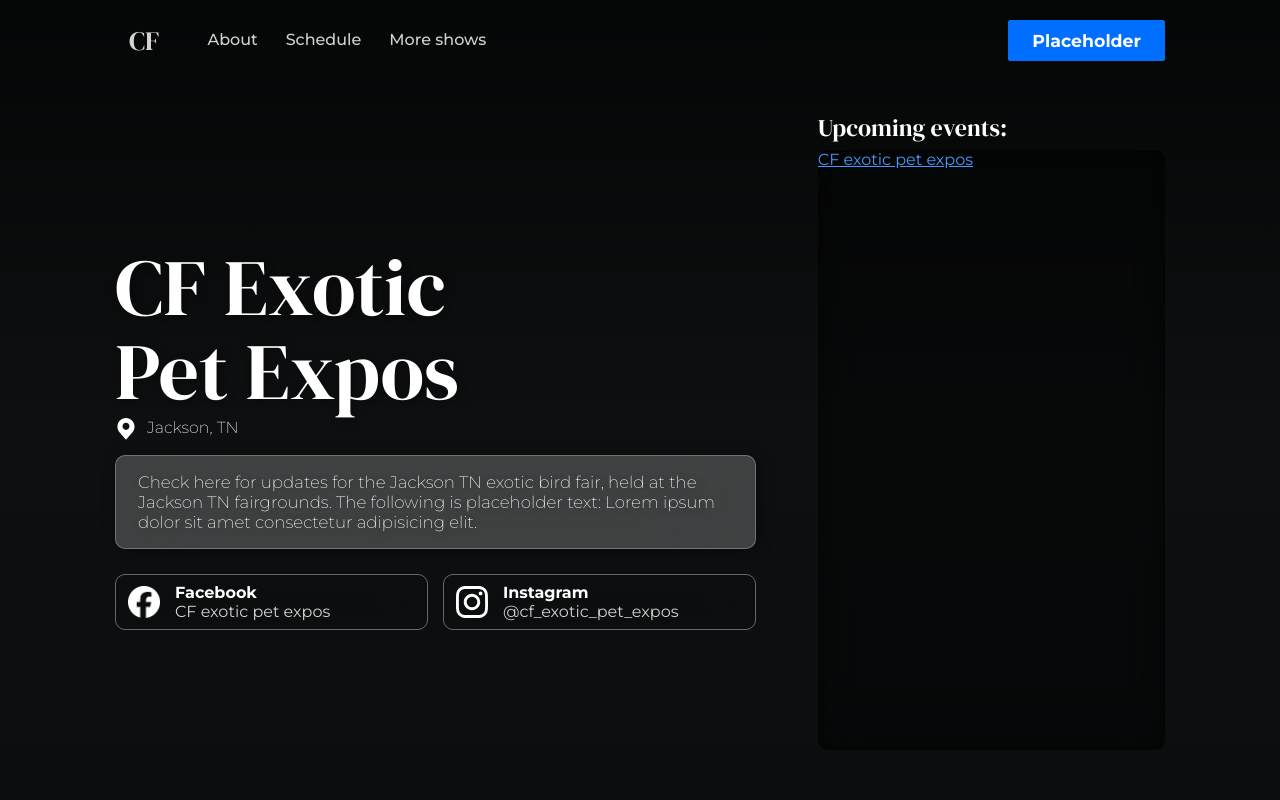
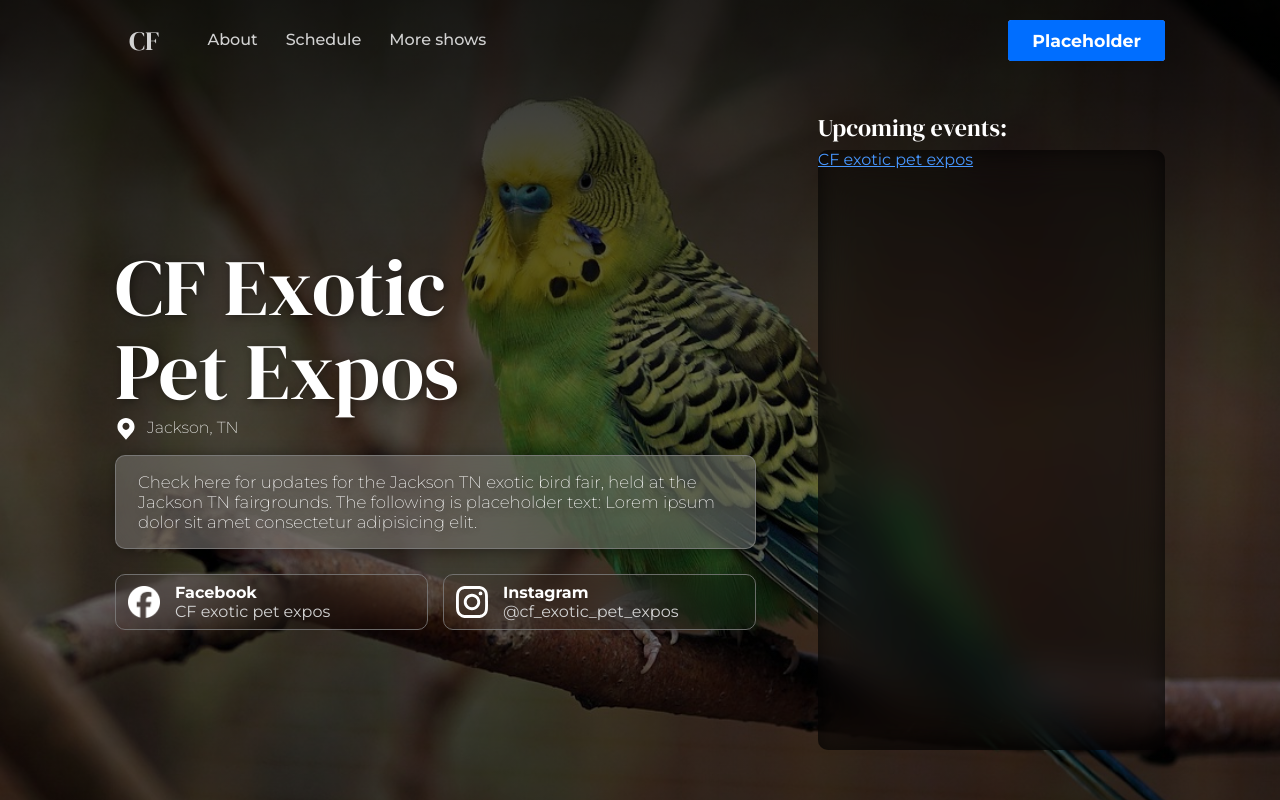
Before and after one commit to not-the/cf-exotic-pet-expos, a plain HTML site: page index.html in a window 1280 px wide. Shown: the top 800 px of the page. Drawn offline with Linux system fonts and the light colour scheme; the site is published under a folder, as on GitHub Pages, so addresses that start at the root find nothing.

Commit message:
Relative URLs (CSS)

```diff
--- a/styles.css
+++ b/styles.css
@@ -224,7 +224,7 @@ body.show_menu #nav { -webkit-backdrop-filter: unset; backdrop-filter: unset; ba
 #main {
     background-image:
         linear-gradient(rgba(0, 0, 0, 0.83) 0%, rgba(0, 0, 0, 0.5) 50%, rgba(0, 0, 0, 0.6) 100%),
-        url(/assets/images/budgie-2201256_1280_edit.jpg);
+        url(./assets/images/budgie-2201256_1280_edit.jpg);
     background-position-x: center;
     background-attachment: scroll;
     background-size: cover;
```
